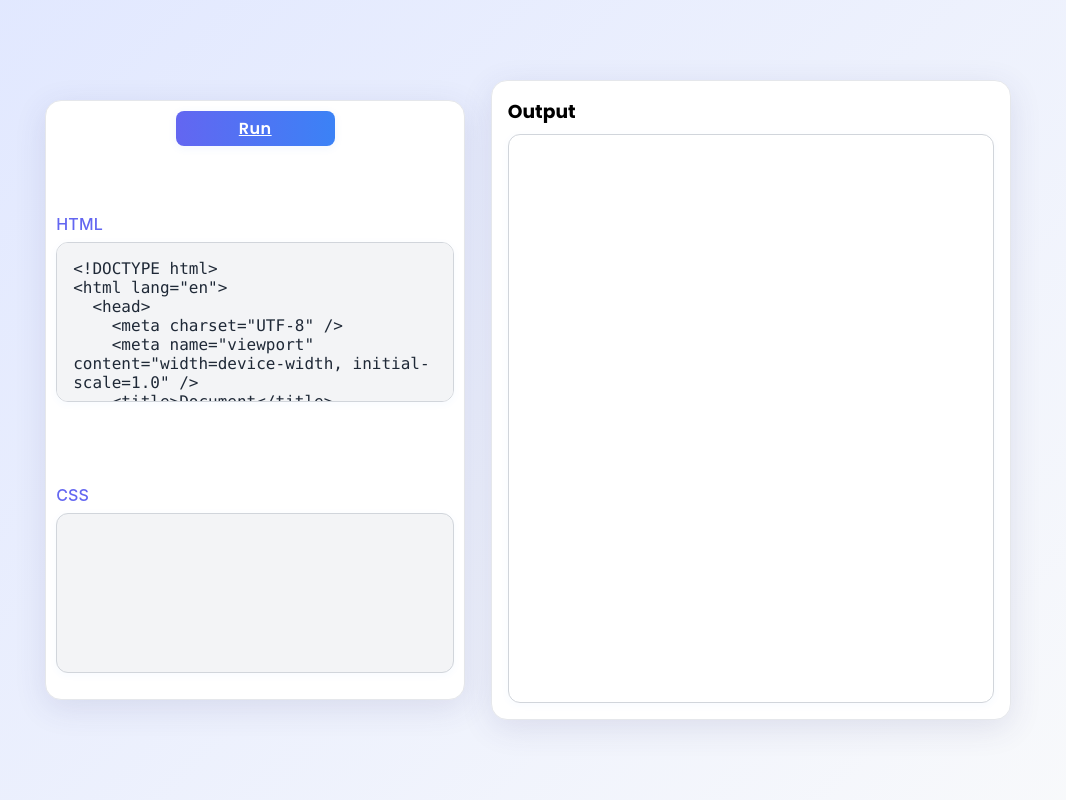
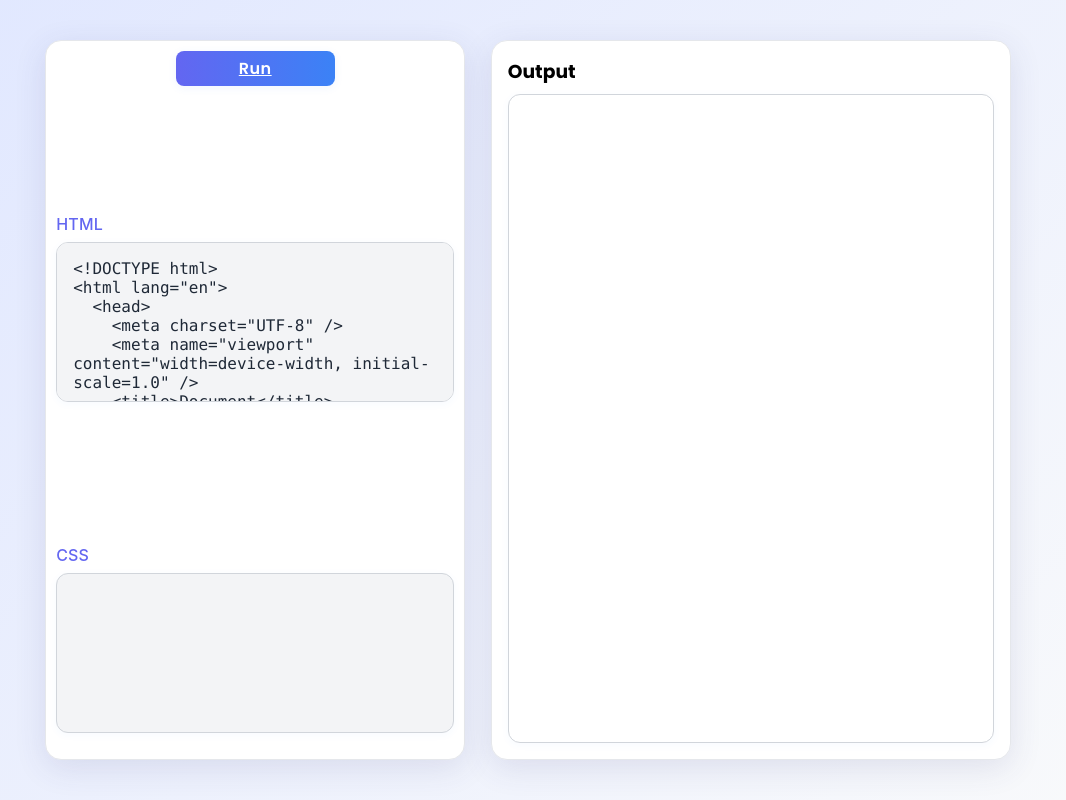
Before and after one commit to Mohd-Hamza-123/H-Code-Editor, a plain HTML site: page index.html in a window 1280 px wide. Shown: the whole page, without its empty margins (112-1178 px from the left). Drawn offline with Linux system fonts and the light colour scheme.

Commit message:
style:change style

```diff
--- a/style.css
+++ b/style.css
@@ -56,7 +56,7 @@ form {
     flex-direction: column;
     justify-content: space-between;
     align-items: center;
-    height: 75vh;
+    height: 90vh;
     min-height: 450px;
     width: 420px;
     max-width: 95vw;
@@ -145,7 +145,7 @@ textarea:focus {
     width: 520px;
     max-width: 98vw;
     padding: 1rem;
-    height: 80vh;
+    height: 90vh;
     min-height: 450px;
     background: #fff;
     border-radius: 1rem;
```
